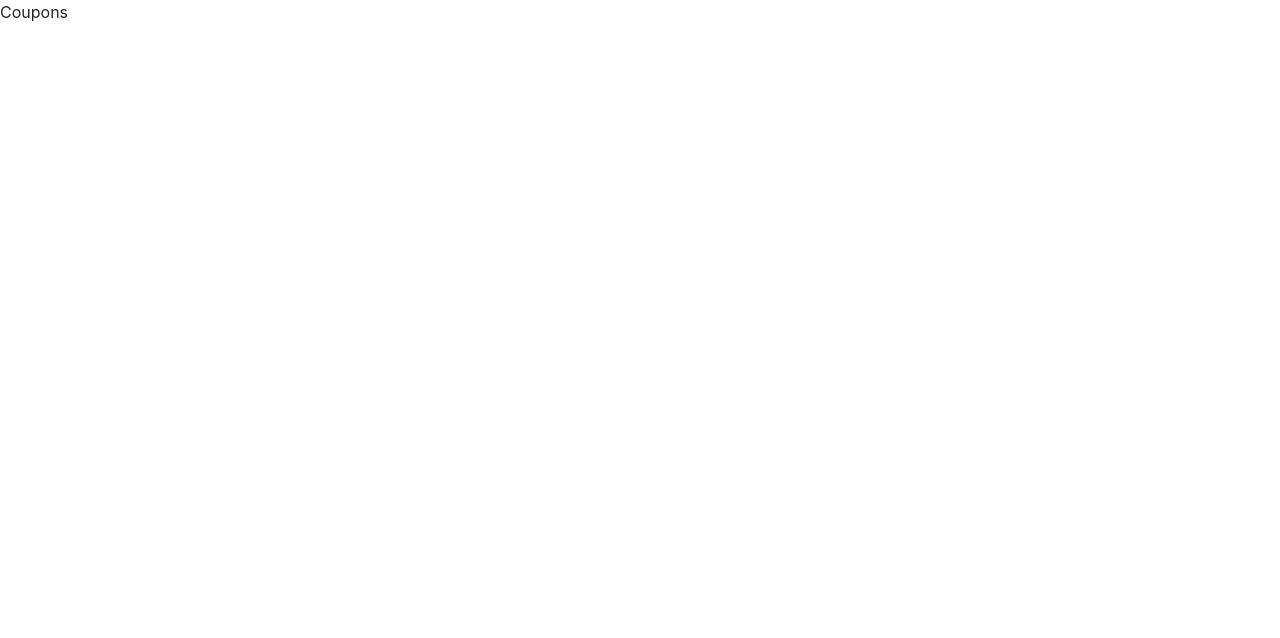
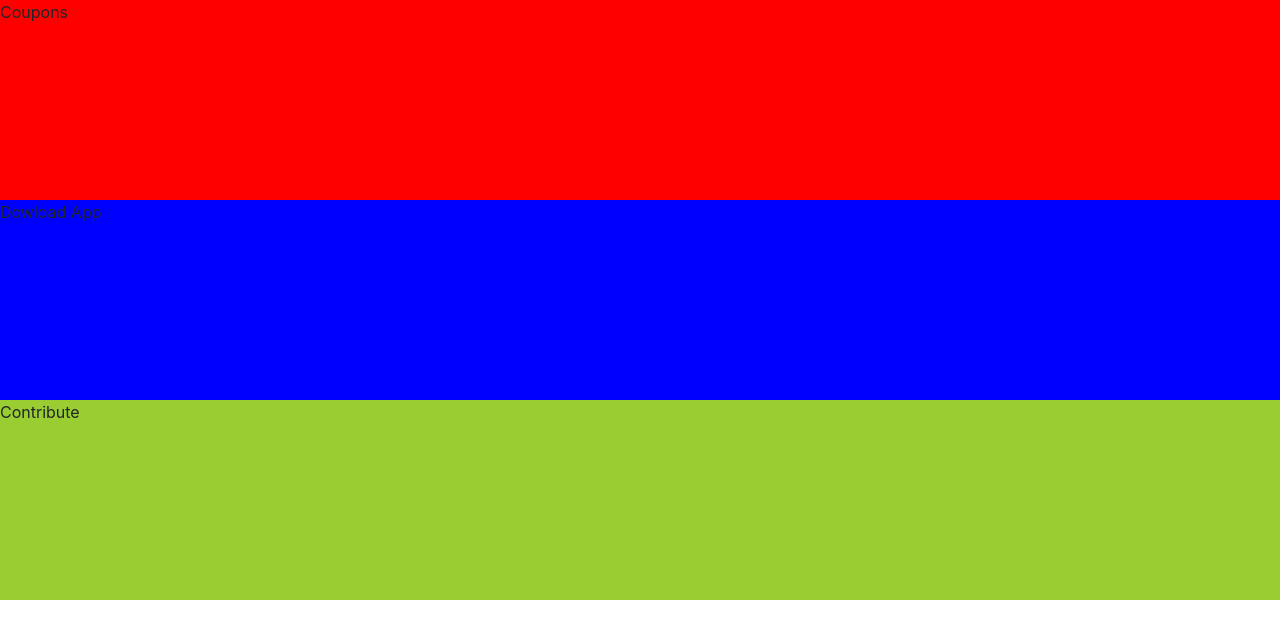
Before and after one commit to MdAsifKhan623/Ordering-Food, a React (Create React App) app: page /coupons in a window 1280 px wide. Shown: the top 638 px of the page. Built offline with nearby package versions, Linux system fonts and the light colour scheme.

Commit message:
added the new coupons page

```diff
--- a/src/Coupons.js
+++ /dev/null
@@ -1,9 +0,0 @@
-import React from 'react'
-
-export default function Coupon(){
-    return (
-        <div>
-            Coupons
-        </div>
-    )
-}
--- /dev/null
+++ b/src/FrontPage/Coupons.js
@@ -0,0 +1,12 @@
+import React from 'react'
+
+
+export default function Coupon(){
+    return (
+        <div>
+            <div className="coupons">Coupons</div>
+            <div className="download-app">Dowload App</div>
+            <div className="contribute">Contribute</div>
+        </div>
+    )
+}
--- a/src/index.css
+++ b/src/index.css
@@ -136,3 +136,21 @@ code {
  font-weight: bolder;
  margin: 10px;
 }
+
+.coupons{
+  width: 100%;
+  height:200px;
+  background-color: red;
+}
+
+.download-app{
+  width: 100%;
+  height:200px;
+  background-color: blue;
+}
+
+.contribute{
+  width: 100%;
+  height:200px;
+  background-color: yellowgreen;
+}
--- a/src/index.js
+++ b/src/index.js
@@ -5,7 +5,7 @@ import App from './App';
 import {BrowserRouter as Router, Route, Link, Switch} from 'react-router-dom'
 import SignUp from './SignIn/signup'
 import Login from './SignIn/login'
-import Coupon from './Coupons'
+import Coupon from './FrontPage/Coupons'
 
 ReactDOM.render(
   <div className="index">
```
